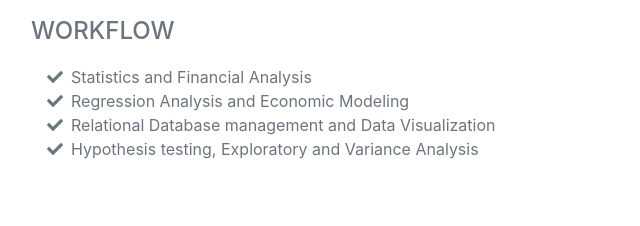
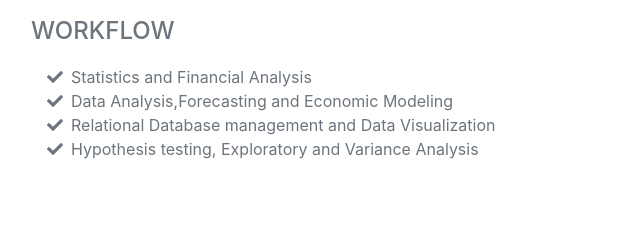
Before and after one commit to SamTNwalozie/SamTNwalozie, a plain HTML site: page index.html in a window 1280 px wide. Shown: the part 3452-3678 px from the top of the page, 289-929 px from the left. Drawn offline with nearby package versions, Linux system fonts and the light colour scheme; a web font is replaced by a local one.

Commit message:
Update index.html

```diff
--- a/index.html
+++ b/index.html
@@ -147,7 +147,7 @@
                         </li>
                         <li>
                             <span class="fa-li"><i class="fas fa-check"></i></span>
-                            Regression Analysis and Economic Modeling
+                            Data Analysis,Forecasting and Economic Modeling
                         </li>
                         <li>
                             <span class="fa-li"><i class="fas fa-check"></i></span>
```
